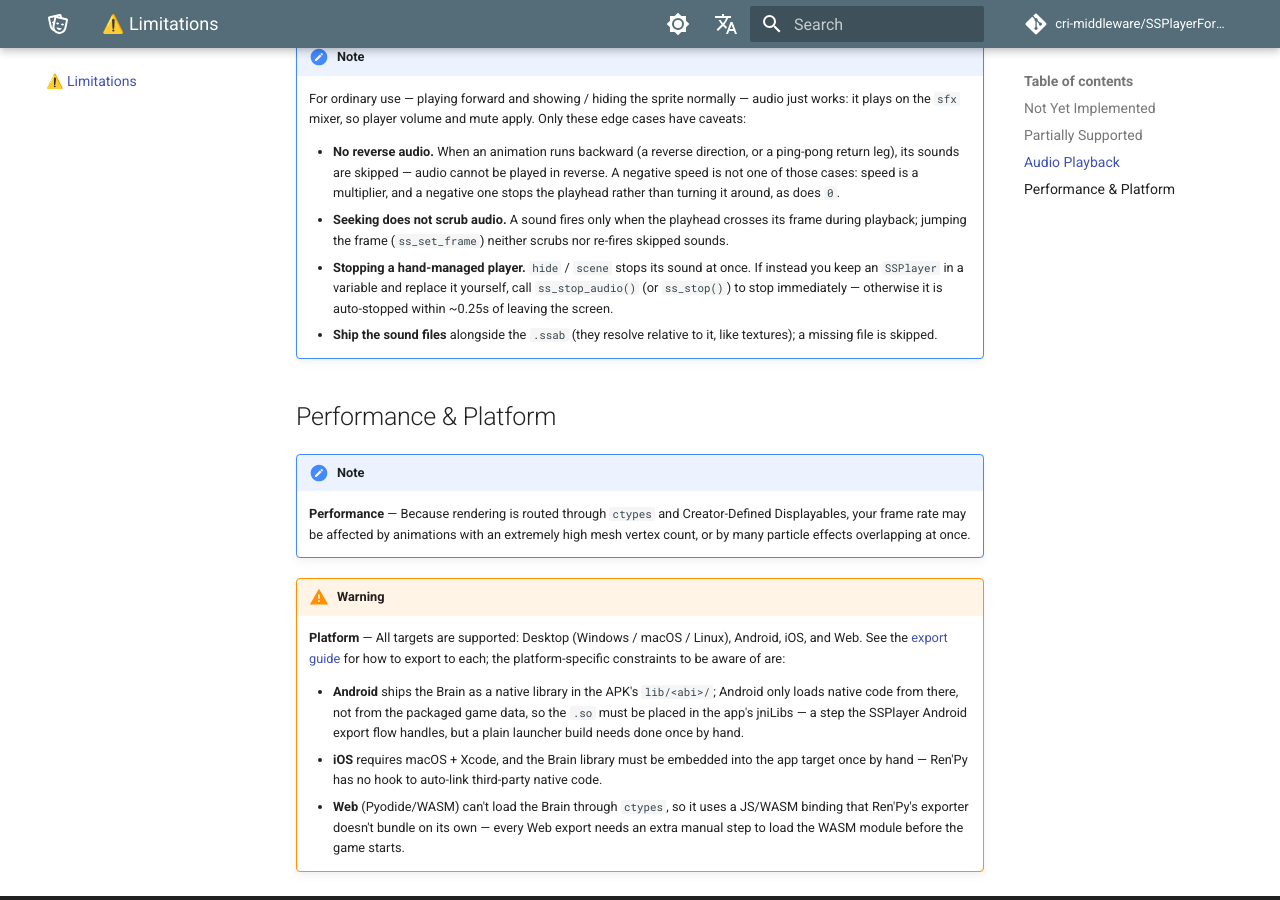
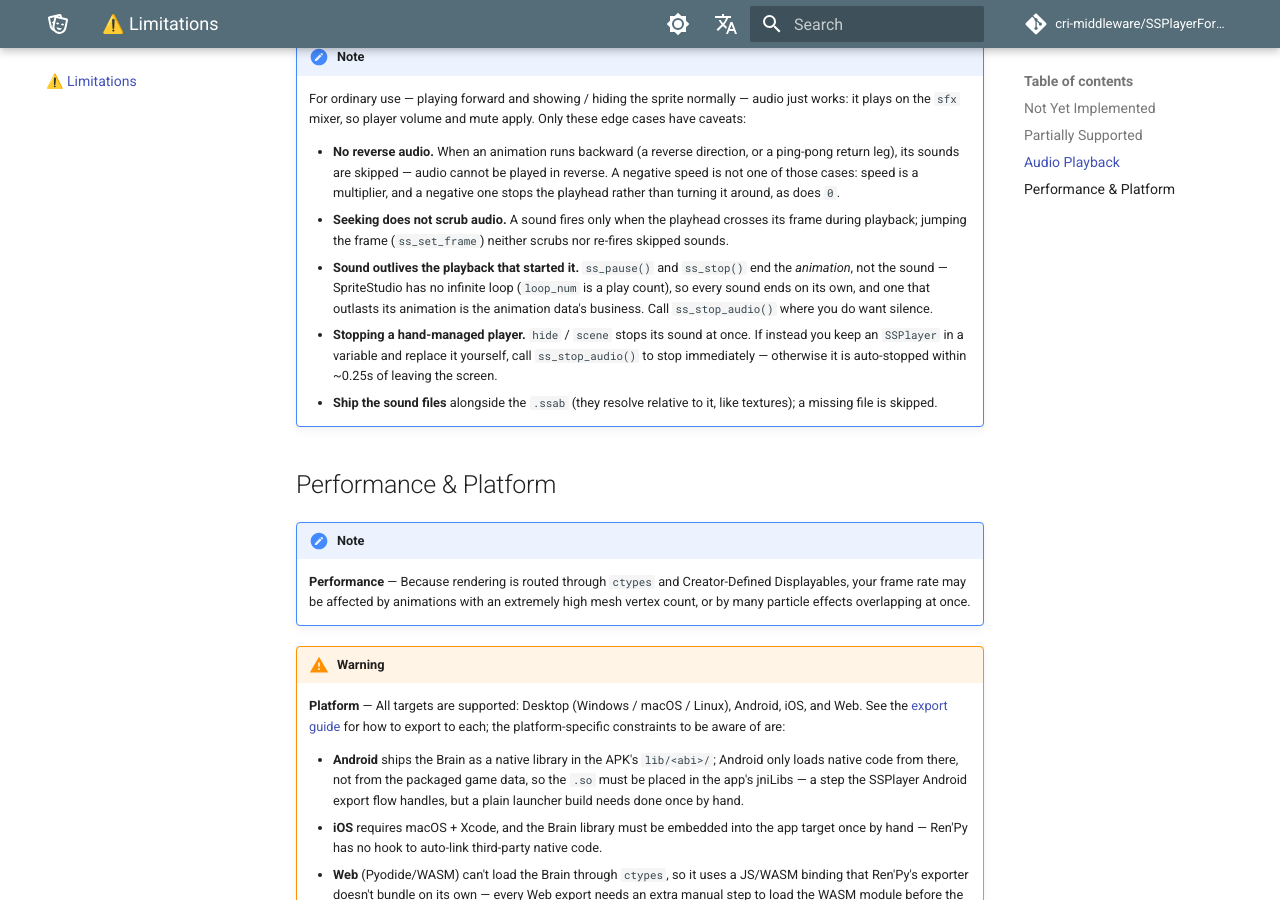
Before and after one commit to cri-middleware/SSPlayerForRenPy, an MkDocs documentation site: the page built from docs/en/limitations.md, in a window 1280 px wide and 900 px high, scrolled down 1177 px. Built offline with MkDocs 1.6.1 and Material for MkDocs 9.7.7, drawn with Linux system fonts in a browser that asks for light colours; comment, search, counter and statistics services are not loaded.

Commit message:
fix(audio): ss_stop() no longer silences the sound it started
A sound that has started outlives the playback that triggered it. ss_stop()
ends the animation, not the sound: SpriteStudio has no infinite loop
(loop_num is a play count), so every sound ends on its own, and one that
outlasts its animation is the animation data's business.

Teardown is untouched -- _hide() (hide / scene / replace) and the
off-screen reaper still stop the sound, because the displayable is gone and
channel playback is not tied to it. ss_stop_audio() remains the explicit
way to cut the sound at any other time.

Brings the player into line with Godot, and with Unity and Web as they are
being changed alongside it.

```diff
--- a/docs/en/limitations.md
+++ b/docs/en/limitations.md
@@ -27,7 +27,8 @@ This page covers what is specific to **this** player. The constraints that come
 >
 > - **No reverse audio.** When an animation runs backward (a reverse direction, or a ping-pong return leg), its sounds are skipped — audio cannot be played in reverse. A negative speed is not one of those cases: speed is a multiplier, and a negative one stops the playhead rather than turning it around, as does `0`.
 > - **Seeking does not scrub audio.** A sound fires only when the playhead crosses its frame during playback; jumping the frame (`ss_set_frame`) neither scrubs nor re-fires skipped sounds.
-> - **Stopping a hand-managed player.** `hide` / `scene` stops its sound at once. If instead you keep an `SSPlayer` in a variable and replace it yourself, call `ss_stop_audio()` (or `ss_stop()`) to stop immediately — otherwise it is auto-stopped within ~0.25s of leaving the screen.
+> - **Sound outlives the playback that started it.** `ss_pause()` and `ss_stop()` end the *animation*, not the sound — SpriteStudio has no infinite loop (`loop_num` is a play count), so every sound ends on its own, and one that outlasts its animation is the animation data's business. Call `ss_stop_audio()` where you do want silence.
+> - **Stopping a hand-managed player.** `hide` / `scene` stops its sound at once. If instead you keep an `SSPlayer` in a variable and replace it yourself, call `ss_stop_audio()` to stop immediately — otherwise it is auto-stopped within ~0.25s of leaving the screen.
 > - **Ship the sound files** alongside the `.ssab` (they resolve relative to it, like textures); a missing file is skipped.
 
 ## Performance & Platform
```
Also changed, not shown: docs/ja/limitations.md (+2 -1 lines), 1 other file.
